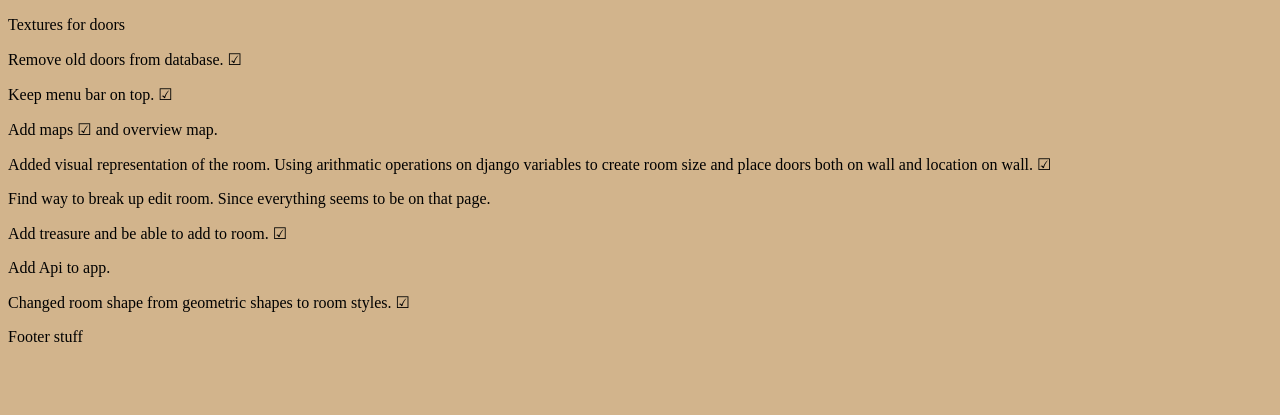
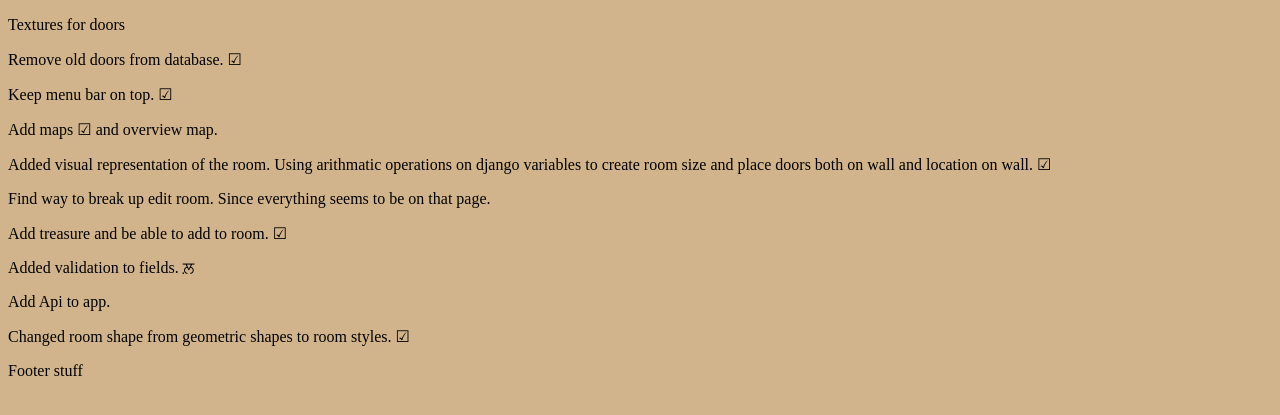
Before and after one commit to LeoKnox/adventure_django, a Django app: template rooms/templates/about.html in a window 1280 px wide. Shown: the part 362-777 px from the top of the page. Run offline with Django 3.2, Linux system fonts and the light colour scheme; the template is opened without the code that fills it, so the values that code supplies are empty.

Commit message:
Add files via upload

```diff
--- a/rooms/templates/about.html
+++ b/rooms/templates/about.html
@@ -54,6 +54,9 @@
         Add treasure and be able to add to room. &#x2611;
     </p>
     <p>
+        Added validation to fields. &#2611;
+    </p>
+    <p>
         Add Api to app.
     </p>
     <p>
--- a/rooms/templates/edit_door.html
+++ b/rooms/templates/edit_door.html
@@ -15,7 +15,8 @@
             <p>
             <p>
                 {% if errors.next_room != "" %}
-                    {{ errors.next_room }}
+                    {{ errors.next_room }} -
+                    {{ errors.lesser_wall }}
                 {% endif %}
             </p>
                 Wall: <input type="number" name="wall" placeholder="{{ edit_door.wall }}" />
```
